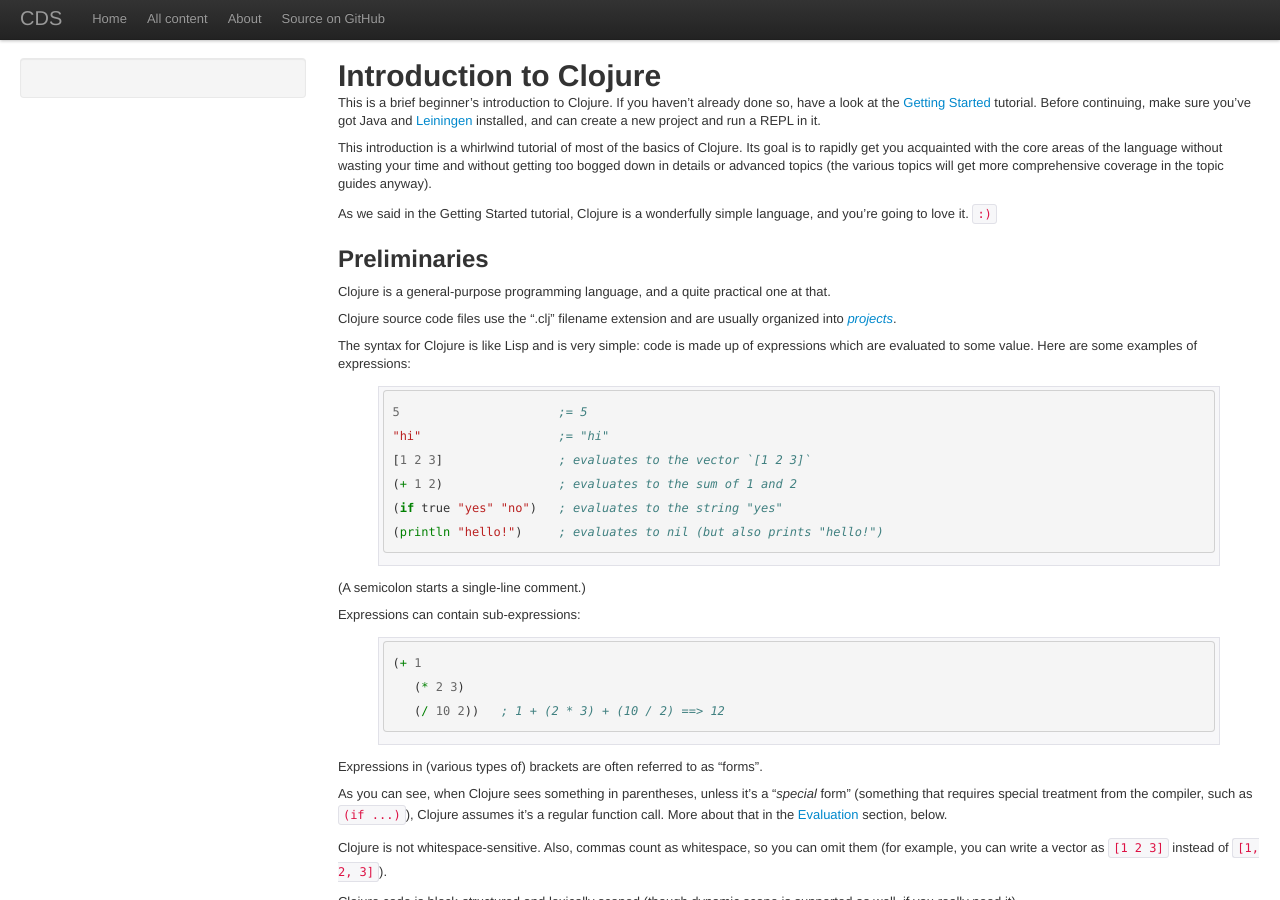
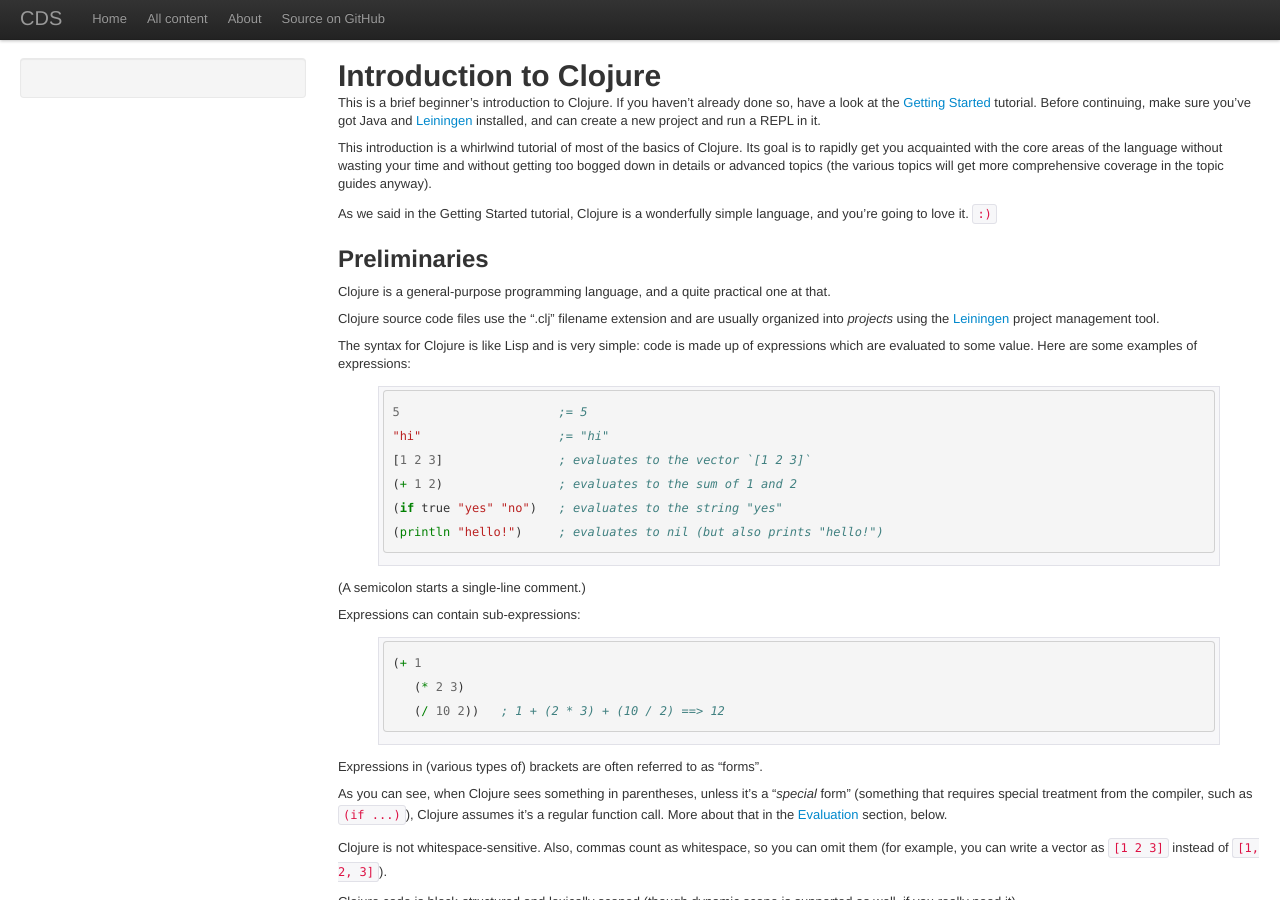
Before and after one commit to clojuredocs/guides, a Jekyll site: the page built from articles/tutorials/introduction.md, in a window 1280 px wide and 900 px high. Built offline with Jekyll 4.4.1, drawn with Linux system fonts in a browser that asks for light colours; some web fonts are replaced; Markdown is read by kramdown in place of the engine named in the settings.

Commit message:
no more projects.md file --- just link to Lein.

```diff
--- a/articles/tutorials/introduction.md
+++ b/articles/tutorials/introduction.md
@@ -26,8 +26,9 @@ simple language, and you're going to love it. `:)`
 Clojure is a general-purpose programming language, and a quite
 practical one at that.
 
-Clojure source code files use the ".clj" filename extension and
-are usually organized into [*projects*](../overviews/projects.html).
+Clojure source code files use the ".clj" filename extension and are
+usually organized into *projects* using the
+[Leiningen](http://leiningen.org/) project management tool.
 
 The syntax for Clojure is like Lisp and is very simple: code is made
 up of expressions which are evaluated to some value. Here are some
```
